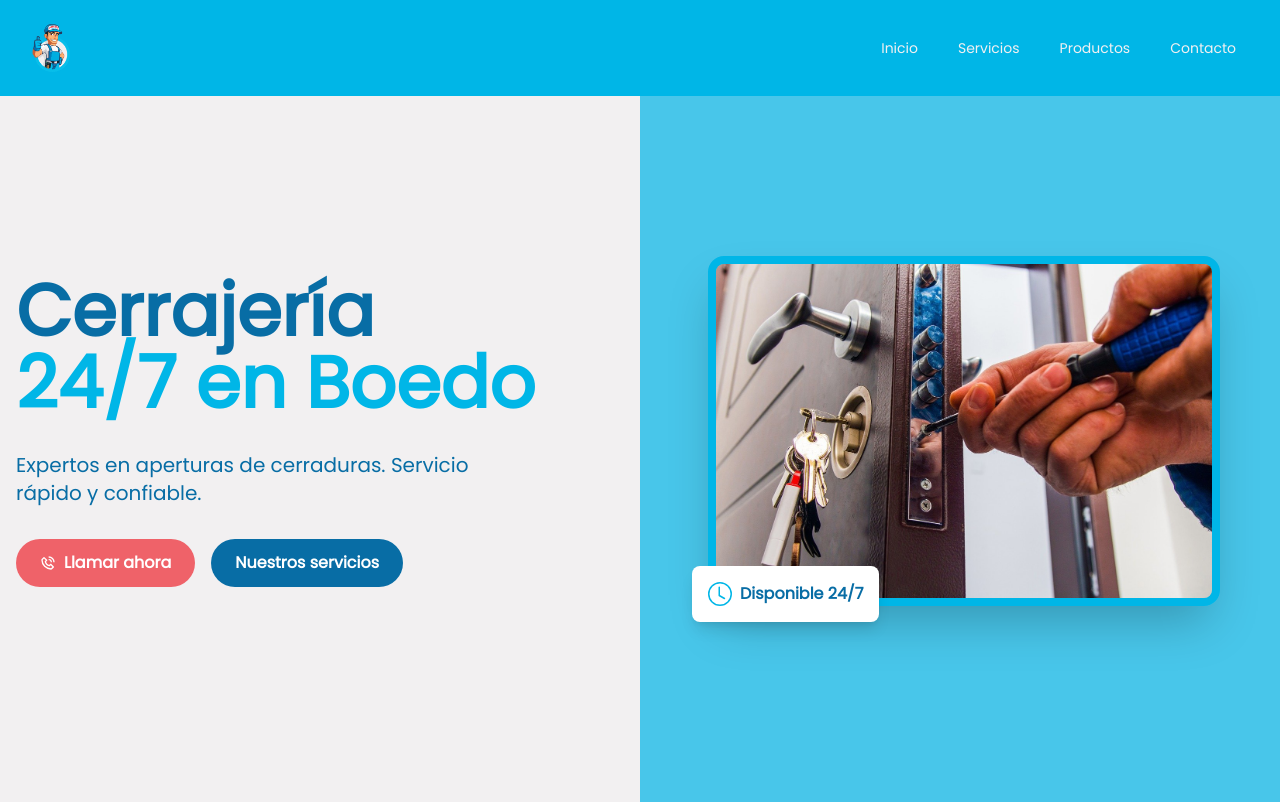
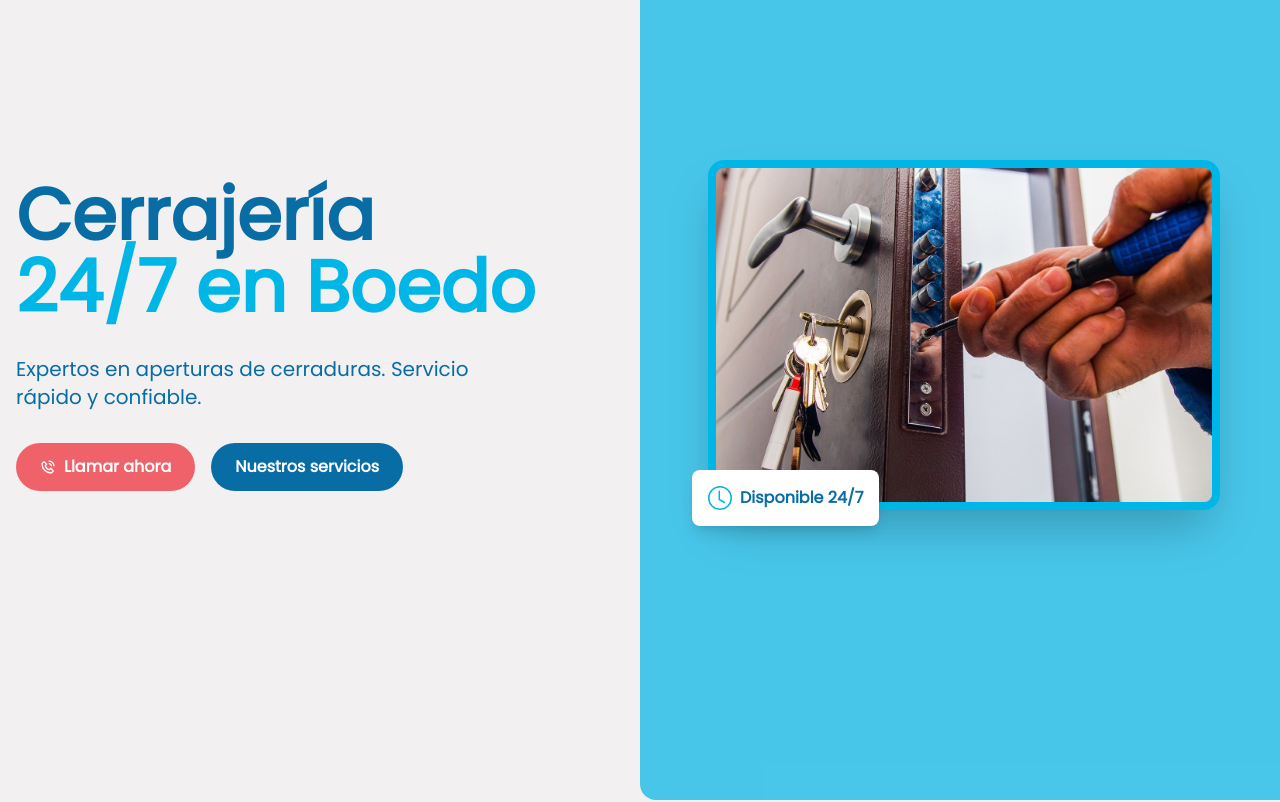
Before and after one commit to skywarddigitalsolutions/cerrajeria-portena, a Next.js app: page / in a window 1280 px wide. Shown: the top 802 px of the page. Built offline with nearby package versions, Linux system fonts and the light colour scheme.

Commit message:
cambio tamaño navbar

```diff
--- a/app/NavBar.tsx
+++ b/app/NavBar.tsx
@@ -18,7 +18,7 @@ export default function Navbar() {
 
   return (
     <div
-      className='bg-celeste shadow-md'
+      className='fixed bg-celeste shadow-md'
     >
       <div className="max-w-7xl mx-auto px-4 sm:px-6 lg:px-8">
         <div className="flex justify-between items-center h-24">
```
